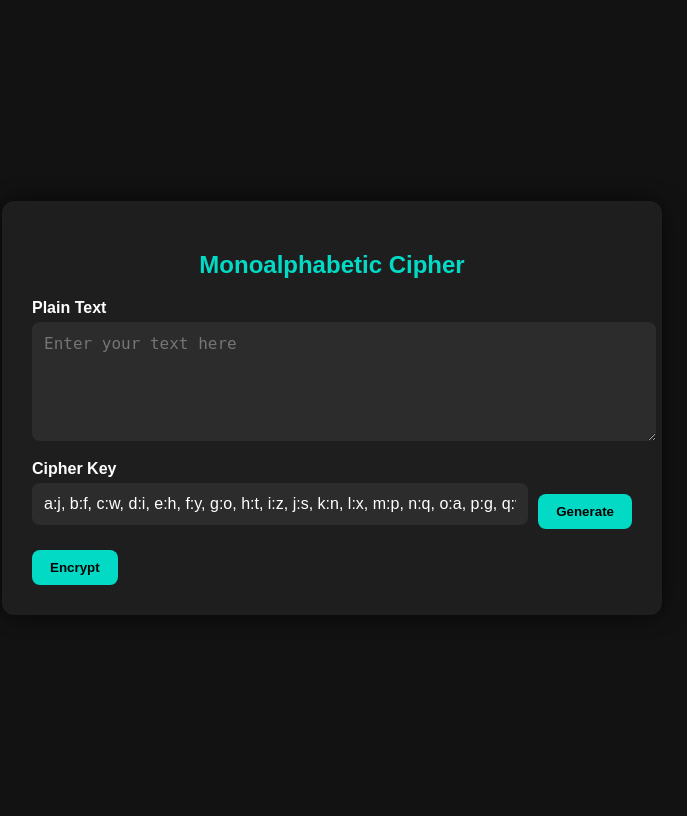
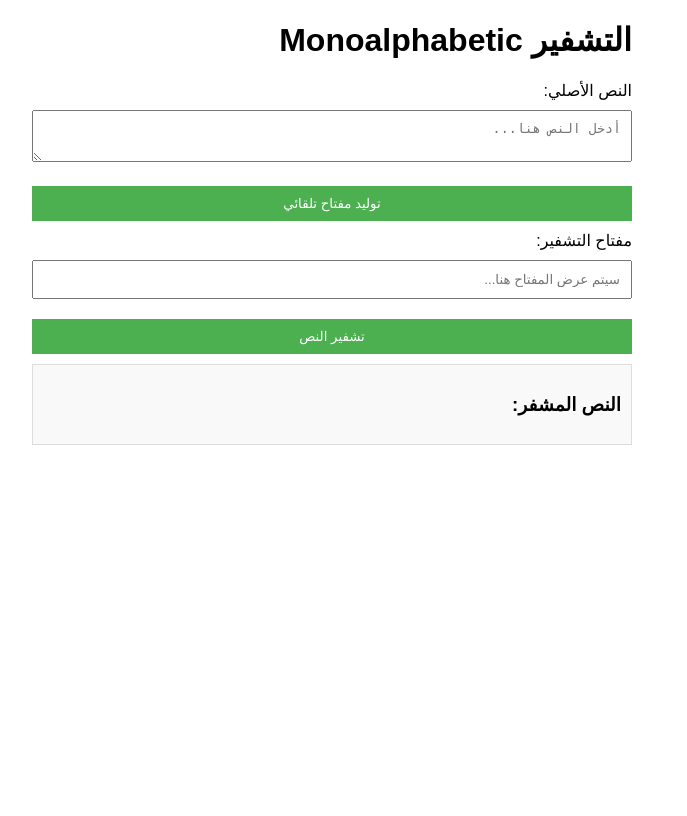
Before and after one commit to eng8890/-, a Flask app: page / in a window 1280 px wide. Shown: the whole page, without its empty margins (308-995 px from the left). After the commit the page ends 445 px from the top, so only its background shows below. Run offline with Flask 2, Linux system fonts and the light colour scheme.

Commit message:
index.html

```diff
--- a/templates/index.html
+++ b/templates/index.html
@@ -1,94 +1,97 @@
 <!DOCTYPE html>
-<html lang="en">
+<html lang="ar">
 <head>
     <meta charset="UTF-8">
-    <title>Monoalphabetic Cipher</title>
+    <meta name="viewport" content="width=device-width, initial-scale=1.0">
+    <title>التشفير Monoalphabetic</title>
     <style>
         body {
-            background-color: #121212;
-            color: #ffffff;
             font-family: Arial, sans-serif;
-            display: flex;
-            justify-content: center;
-            align-items: center;
-            min-height: 100vh;
+            margin: 20px;
+            direction: rtl;
         }
         .container {
-            background-color: #1e1e1e;
-            padding: 30px;
-            border-radius: 12px;
-            box-shadow: 0 0 20px rgba(0,0,0,0.7);
-            width: 600px;
+            max-width: 600px;
+            margin: auto;
         }
-        textarea, input {
+        textarea, input, button {
             width: 100%;
-            margin-bottom: 15px;
-            padding: 12px;
-            font-size: 16px;
-            background-color: #2c2c2c;
-            color: #ffffff;
-            border: none;
-            border-radius: 8px;
+            padding: 10px;
+            margin: 10px 0;
+            box-sizing: border-box;
         }
         button {
-            background-color: #03dac6;
-            color: #000000;
-            font-weight: bold;
-            padding: 10px 18px;
+            background-color: #4CAF50;
+            color: white;
             border: none;
-            border-radius: 8px;
             cursor: pointer;
         }
         button:hover {
-            background-color: #00bfa5;
+            background-color: #45a049;
         }
-        label {
-            font-weight: bold;
-            margin-bottom: 5px;
-            display: block;
-        }
-        .output {
-            background-color: #2a2a2a;
-            padding: 15px;
-            border-radius: 8px;
-            margin-top: 20px;
-            word-wrap: break-word;
-        }
-        .key-row {
-            display: flex;
-            gap: 10px;
-            align-items: center;
-        }
-        .key-row input {
-            flex: 1;
+        .result {
+            background-color: #f9f9f9;
+            padding: 10px;
+            border: 1px solid #ddd;
         }
     </style>
 </head>
 <body>
     <div class="container">
-        <h2 style="text-align: center; color: #03dac6;">Monoalphabetic Cipher</h2>
+        <h1>التشفير Monoalphabetic</h1>
 
-        <form method="POST">
-            <label for="plaintext">Plain Text</label>
-            <textarea name="plaintext" rows="5" placeholder="Enter your text here">{{ plaintext }}</textarea>
+        <label for="inputText">النص الأصلي:</label>
+        <textarea id="inputText" placeholder="أدخل النص هنا..."></textarea>
 
-            <label for="keymap">Cipher Key</label>
-            <div class="key-row">
-                <input type="text" name="keymap" id="keymap" value="{{ keymap }}">
-                <form action="/generate-key" method="GET">
-                    <button type="submit">Generate</button>
-                </form>
-            </div>
+        <button id="generateKeyBtn">توليد مفتاح تلقائي</button>
 
-            <button type="submit" style="margin-top: 10px;">Encrypt</button>
-        </form>
+        <label for="keyDisplay">مفتاح التشفير:</label>
+        <input type="text" id="keyDisplay" readonly placeholder="سيتم عرض المفتاح هنا..." />
 
-        {% if encrypted %}
-            <div class="output">
-                <label>Encrypted Text</label>
-                <p>{{ encrypted }}</p>
-            </div>
-        {% endif %}
+        <button id="encryptBtn">تشفير النص</button>
+
+        <div class="result">
+            <h3>النص المشفر:</h3>
+            <pre id="encryptedText"></pre>
+        </div>
     </div>
+
+    <script>
+        const generateKeyBtn = document.getElementById('generateKeyBtn');
+        const encryptBtn = document.getElementById('encryptBtn');
+        const inputText = document.getElementById('inputText');
+        const keyDisplay = document.getElementById('keyDisplay');
+        const encryptedText = document.getElementById('encryptedText');
+
+        // توليد مفتاح تلقائي
+        generateKeyBtn.addEventListener('click', () => {
+            fetch('/', {
+                method: 'POST',
+                headers: { 'Content-Type': 'application/json' },
+                body: JSON.stringify({ action: 'generate_key' })
+            })
+            .then(response => response.json())
+            .then(data => {
+                const key = data.key;
+                keyDisplay.value = JSON.stringify(key);
+            });
+        });
+
+        // تشفير النص
+        encryptBtn.addEventListener('click', () => {
+            const text = inputText.value;
+            const key = JSON.parse(keyDisplay.value);
+
+            fetch('/', {
+                method: 'POST',
+                headers: { 'Content-Type': 'application/json' },
+                body: JSON.stringify({ action: 'encrypt', text, key })
+            })
+            .then(response => response.json())
+            .then(data => {
+                encryptedText.textContent = data.encrypted_text;
+            });
+        });
+    </script>
 </body>
 </html>
```
